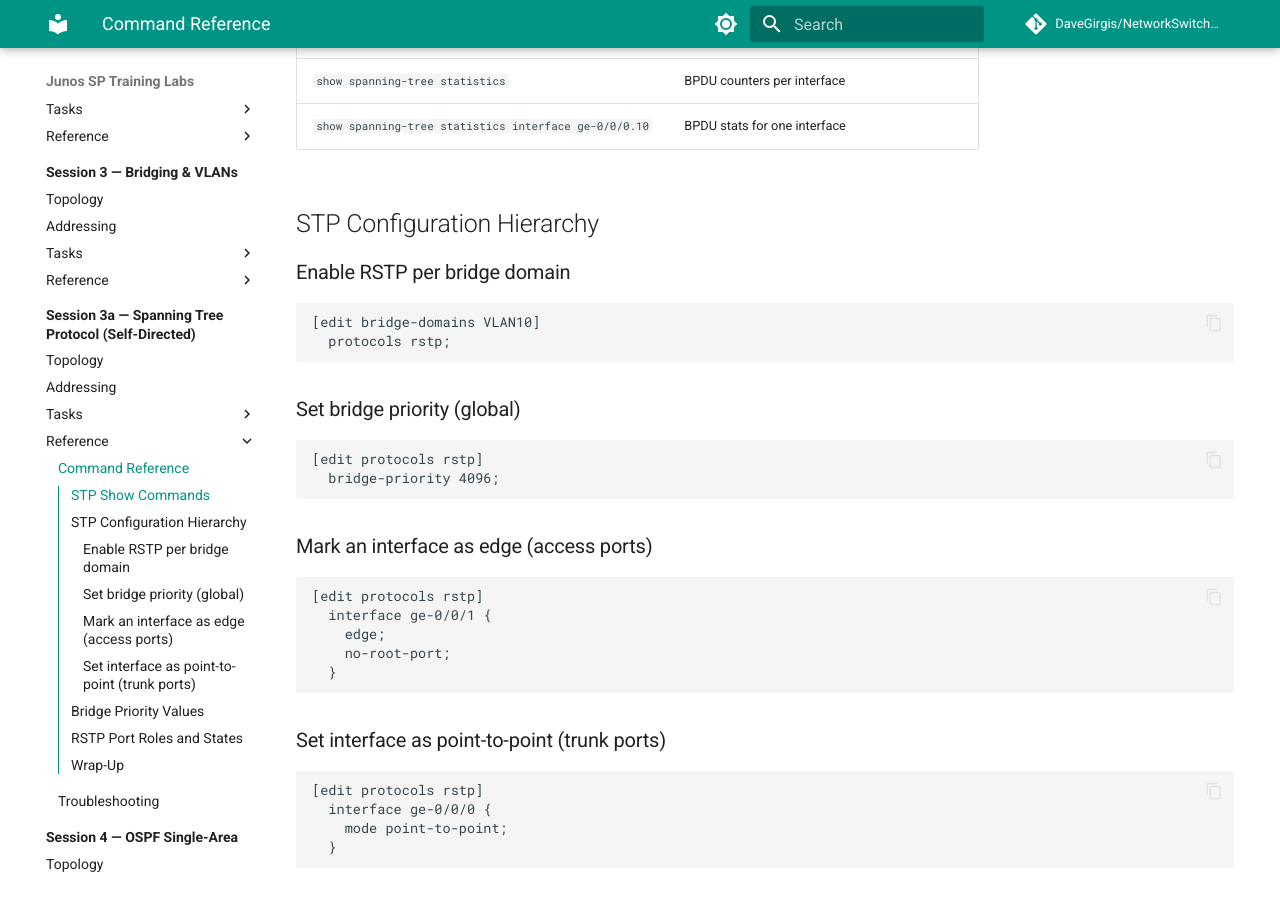
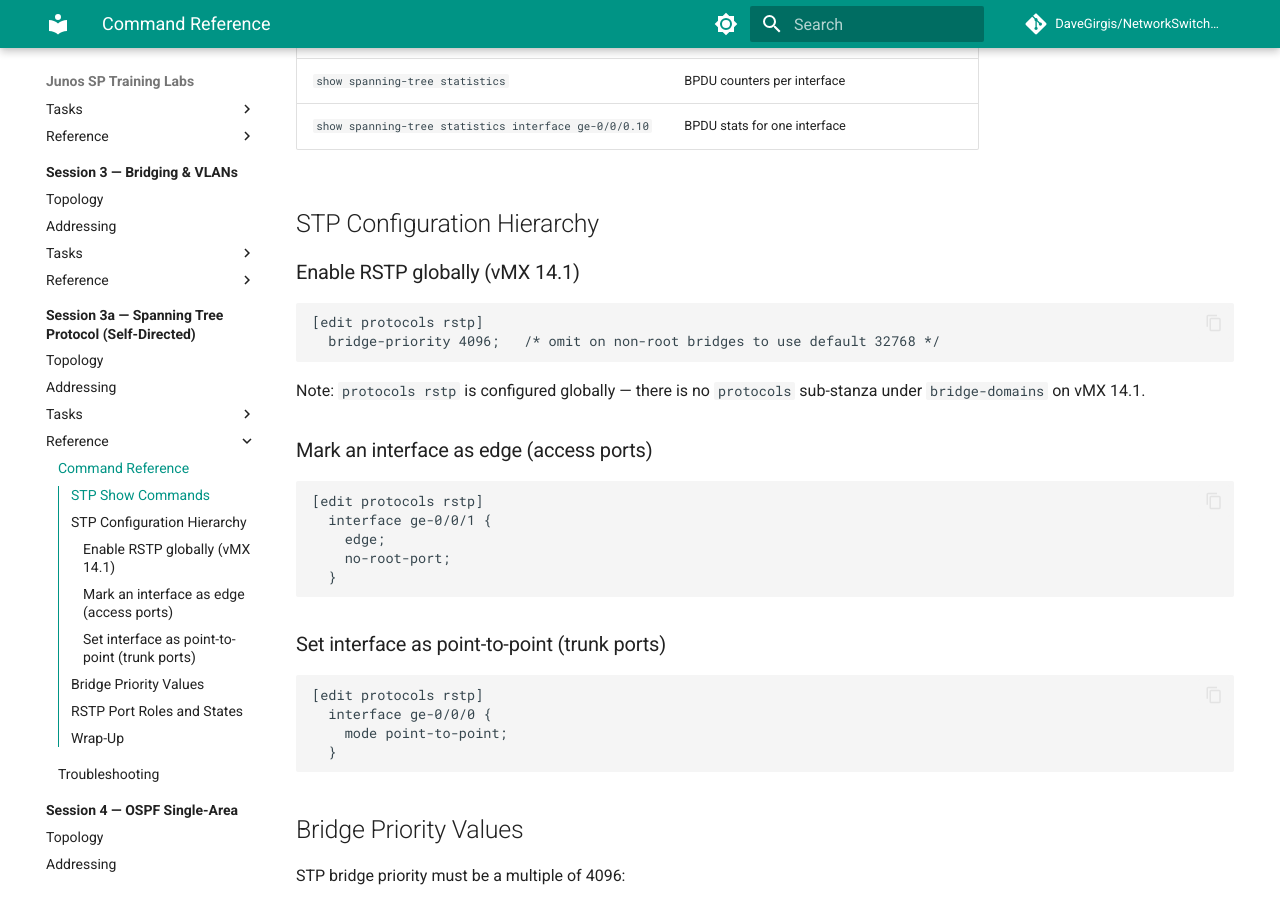
Before and after one commit to DaveGirgis/NetworkSwitchLab-JUNOS, an MkDocs documentation site: the page built from docs/session3a/reference/commands.md, in a window 1280 px wide and 900 px high, scrolled down 309 px. Built offline with MkDocs 1.6.1 and Material for MkDocs 9.7.7, drawn with Linux system fonts in a browser that asks for light colours; comment, search, counter and statistics services are not loaded.

Commit message:
Fix RSTP config: protocols rstp is global on vMX 14.1, not per bridge-domain
set bridge-domains VLAN10 protocols rstp has no CLI completion on vMX 14.1.
Correct syntax is set protocols rstp [bridge-priority N] at the global level.

Co-Authored-By: Claude Sonnet 4.6 <noreply@anthropic.com>

````diff
--- a/docs/session3a/reference/commands.md
+++ b/docs/session3a/reference/commands.md
@@ -11,17 +11,13 @@
 
 ## STP Configuration Hierarchy
 
-### Enable RSTP per bridge domain
+### Enable RSTP globally (vMX 14.1)
 ```junos
-[edit bridge-domains VLAN10]
-  protocols rstp;
+[edit protocols rstp]
+  bridge-priority 4096;   /* omit on non-root bridges to use default 32768 */
 ```
 
-### Set bridge priority (global)
-```junos
-[edit protocols rstp]
-  bridge-priority 4096;
-```
+Note: `protocols rstp` is configured globally — there is no `protocols` sub-stanza under `bridge-domains` on vMX 14.1.
 
 ### Mark an interface as edge (access ports)
 ```junos
````
Also changed, not shown: docs/session3a/index.md (+2 -2 lines), docs/session3a/reference/troubleshooting.md (+9 -4 lines), docs/session3a/tasks/part1.md (+4 -11 lines).
